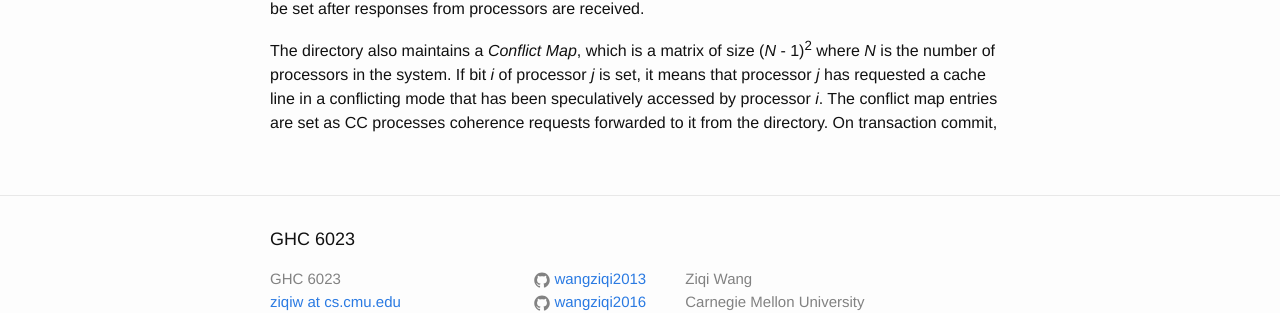
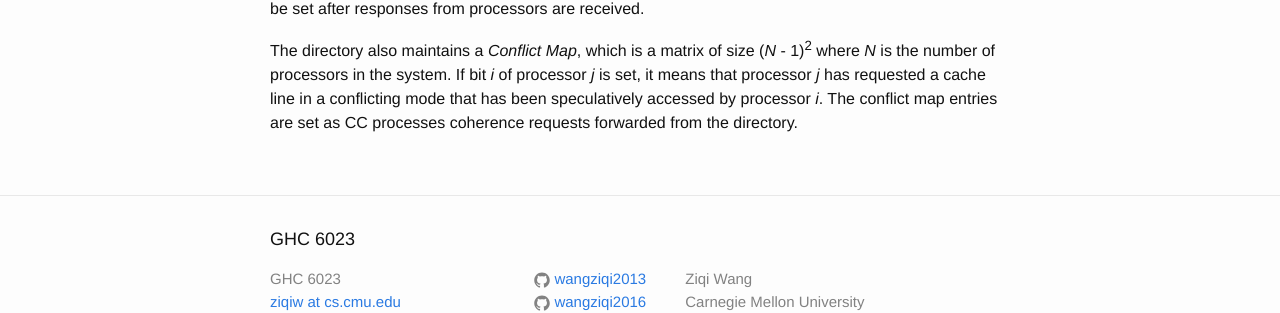
Before and after one commit to wangziqi2013/wangziqi2013.github.io, a Jekyll site: the page built from _posts/2018-12-09-ecotm.markdown, in a window 1280 px wide. Shown: the part 1677-1990 px from the top of the page. Built offline with Jekyll 4.4.1, drawn with Linux system fonts in a browser that asks for light colours.

Commit message:
Finish conflict map

```diff
--- a/_posts/2018-12-09-ecotm.markdown
+++ b/_posts/2018-12-09-ecotm.markdown
@@ -58,4 +58,4 @@ owners of the cache line. The corresponding bit will be set after responses from
 The directory also maintains a *Conflict Map*, which is a matrix of size (*N* - 1)<sup>2</sup> where *N* is the number of processors
 in the system. If bit *i* of processor *j* is set, it means that processor *j* has requested a cache line in a conflicting
 mode that has been speculatively accessed by processor *i*. The conflict map entries are set as CC processes
-coherence requests forwarded to it from the directory. On transaction commit,
+coherence requests forwarded from the directory.
```
